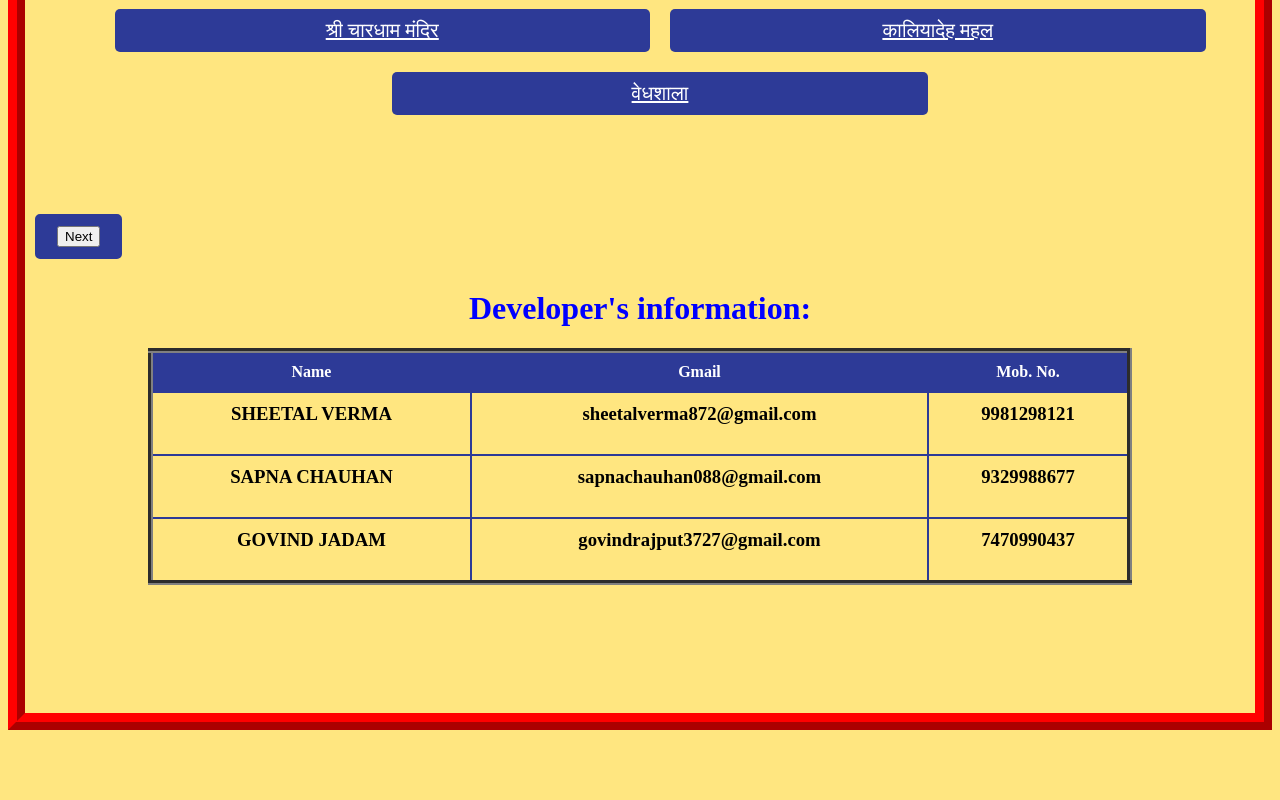
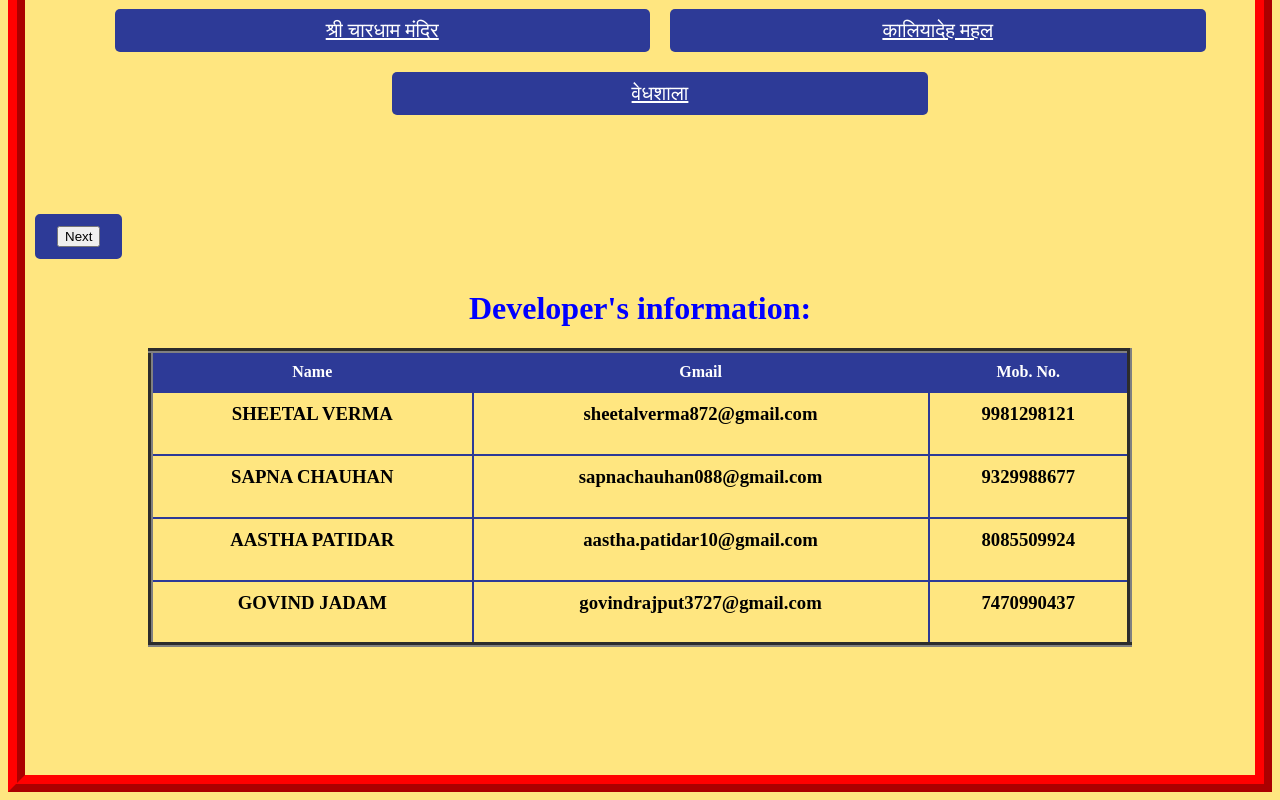
Before and after one commit to rajputgovind/Ujjain_Darshan, a plain HTML site: page index.html in a window 1280 px wide. Shown: the part 1894-2694 px from the top of the page. Before the commit the page ends 2632 px from the top, so only its background shows below. Drawn offline with Linux system fonts and the light colour scheme.

Commit message:
changes in index file

```diff
--- a/index.html
+++ b/index.html
@@ -188,6 +188,17 @@ border-color:orange;border-width:10px;text-shadow:5px 5px 2px black;">
                 </tr>
                 <tr>
                     <td>
+                        <h3>AASTHA PATIDAR</h3>
+                    </td>
+                    <td>
+                        <h3>aastha.patidar10@gmail.com</h3>
+                    </td>
+                    <td>
+                        <h3>8085509924</h3>
+                    </td>
+                </tr>
+                <tr>
+                    <td>
                         <h3>GOVIND JADAM</h3>
                     </td>
                     <td>
```
